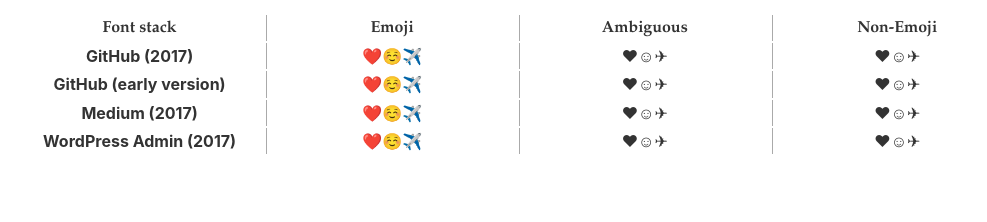
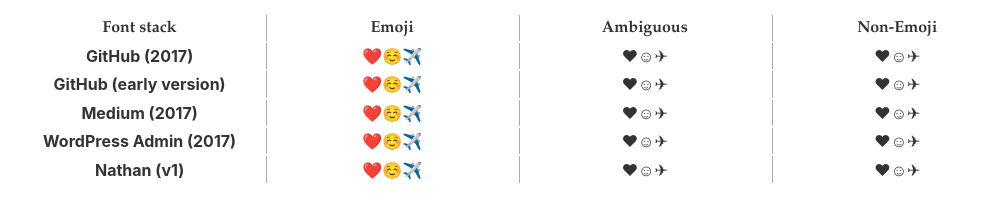
Before and after one commit to alanhogan/system-font-stack-experiments, a plain HTML site: page docs/emoji.html in a window 1280 px wide. Shown: the part 128-350 px from the top of the page, without its empty margins (0-987 px from the left). Drawn offline with Linux system fonts and the light colour scheme.

Commit message:
add nathans stack

```diff
--- a/docs/emoji.html
+++ b/docs/emoji.html
@@ -46,6 +46,12 @@
         <td>&#x2764;&#x263A;&#x2708;</td>
         <td>&#x2764;&#xFE0E;&#x263A;&#xFE0E;&#x2708;&#xFE0E;</td>
       </tr>
+      <tr class="nathan-1">
+        <th>Nathan (v1)</th>
+        <td>&#x2764;&#xFE0F;&#x263A;&#xFE0F;&#x2708;&#xFE0F;</td>
+        <td>&#x2764;&#x263A;&#x2708;</td>
+        <td>&#x2764;&#xFE0E;&#x263A;&#xFE0E;&#x2708;&#xFE0E;</td>
+      </tr>
     </tbody>
    </table>
 
--- a/docs/font-stack-tests.css
+++ b/docs/font-stack-tests.css
@@ -63,6 +63,9 @@
 .wp-admin-2017 {
   font-family: -apple-system, BlinkMacSystemFont, "Segoe UI", Roboto, Oxygen-Sans, Ubuntu, Cantarell, "Helvetica Neue", sans-serif;
 }
+.nathan-1 {
+  font-family: -apple-system, BlinkMacSystemFont, "Segoe UI Emoji", "Segoe UI", Helvetica, Arial, sans-serif, "Apple Color Emoji", "Segoe UI Symbol";
+}
 
 .emoji-table th {
   min-width: 18vw;
```
